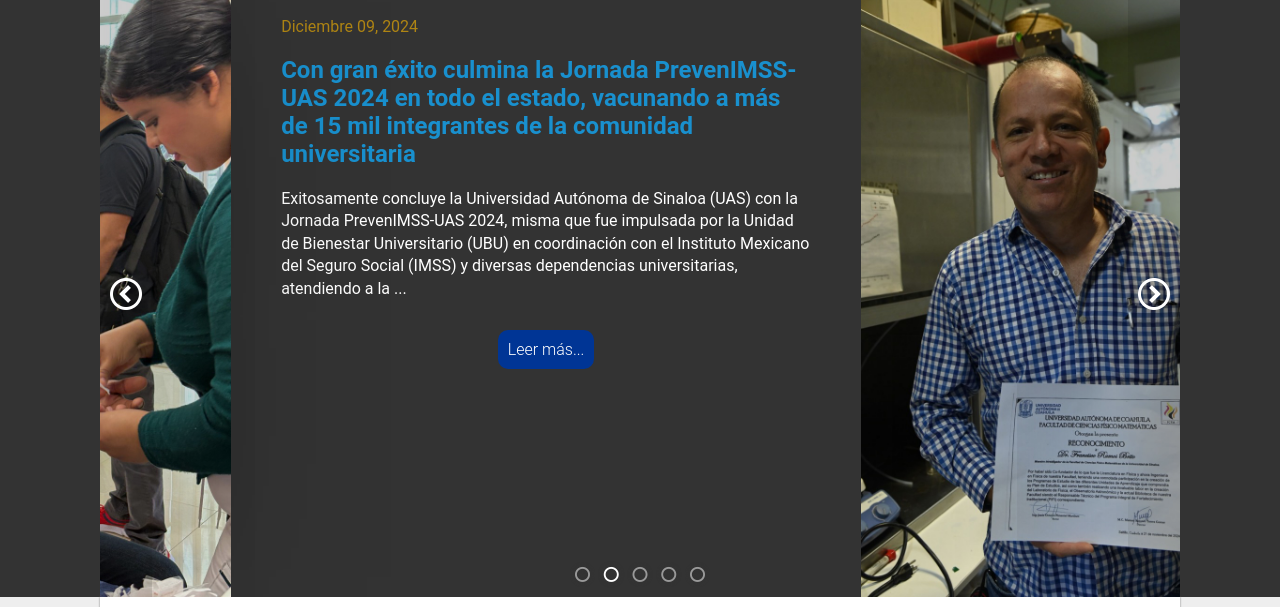
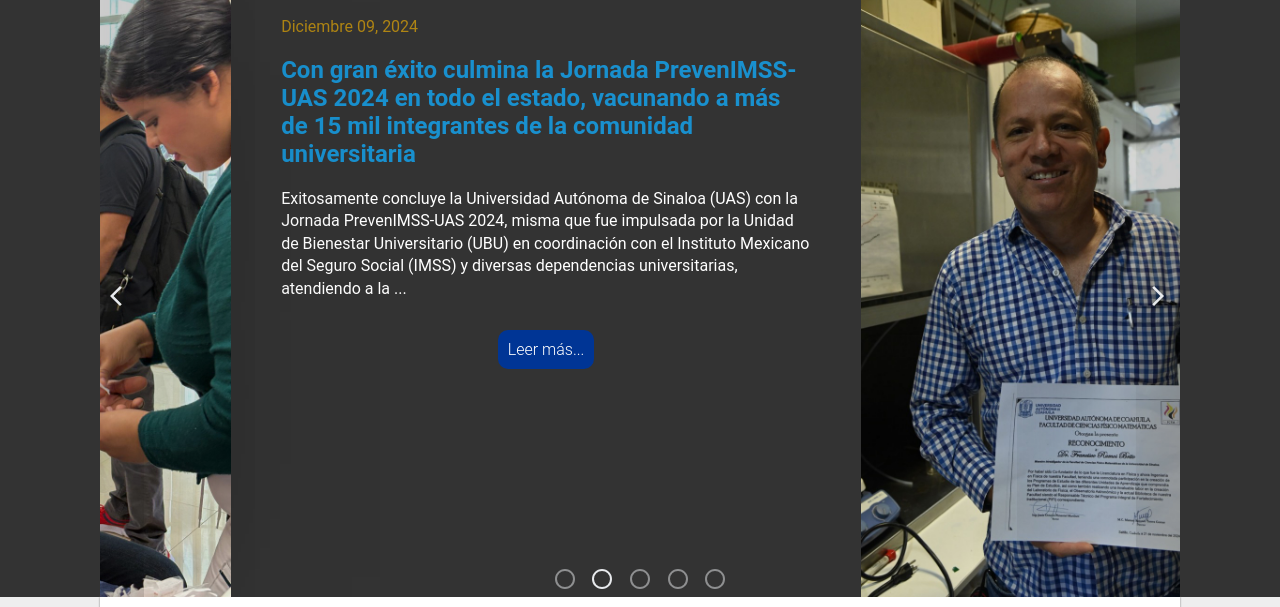
Before and after one commit to jrp03/facultad-enfermeria-uas, a plain HTML site: page index.html in a window 1280 px wide. Shown: the part 193-800 px from the top of the page. Drawn offline with Linux system fonts and the light colour scheme; files whose address does not match are found by name; a web font is replaced by a local one.

Commit message:
Add files via upload

```diff
--- a/css/style.css
+++ b/css/style.css
@@ -342,7 +342,16 @@
     height: 100%;
     align-content: center;
     box-shadow: 0 0 200px 0 black;
-  }
+}
+#slide .arrow img{
+    font-size: 20px;
+}
+.icon-circle-left{
+}
+.icon-circle-left{
+
+}
+
   #slide #prev {
     left: 0;
   }
--- a/index.html
+++ b/index.html
@@ -5,7 +5,6 @@
     <meta name="viewport" content="width=device-width, initial-scale=1.0">
     <title>Enfermería UAS</title>
     <link rel="stylesheet" href="css/style.css">
-    <link rel="stylesheet" href="css/fonts.css">
 </head>
 <body>
     <header>
@@ -189,15 +188,15 @@
                     </ul>
                     <!-- paginacion -->
                     <ol id="paginacion">
-                      <li item="0"><span class="icon-radio-unchecked"></span></li>
-                      <li item="1"><span class="icon-radio-unchecked"></span></li>
-                      <li item="2"><span class="icon-radio-unchecked"></span></li>
-                      <li item="3"><span class="icon-radio-unchecked"></span></li>
-                      <li item="4"><span class="icon-radio-unchecked"></span></li>
+                      <li item="0"><img src="icons/circle.svg" class="icon-radio-unchecked" /></li>
+                      <li item="1"><img src="icons/circle.svg" class="icon-radio-unchecked" /></li>
+                      <li item="2"><img src="icons/circle.svg" class="icon-radio-unchecked" /></li>
+                      <li item="3"><img src="icons/circle.svg" class="icon-radio-unchecked" /></li>
+                      <li item="4"><img src="icons/circle.svg" class="icon-radio-unchecked" /></li>
                     </ol>
                     <!-- flechas -->
-                    <div class="arrow" id="prev"><span class="icon-circle-left"></span></div>
-                    <div class="arrow" id="next"><span class="icon-circle-right"></span></div>
+                    <div class="arrow" id="prev"><img src="icons/arrow-left.svg" class="icon-circle-left" /></div>
+                    <div class="arrow" id="next"><img src="icons/arrow-rigth.svg" class="icon-circle-right" /></div>
                   </div>
             </div>
         </div>
```
Also changed, not shown: icons/arrow-left.svg (added), icons/arrow-rigth.svg (added), icons/circle.svg (added).
